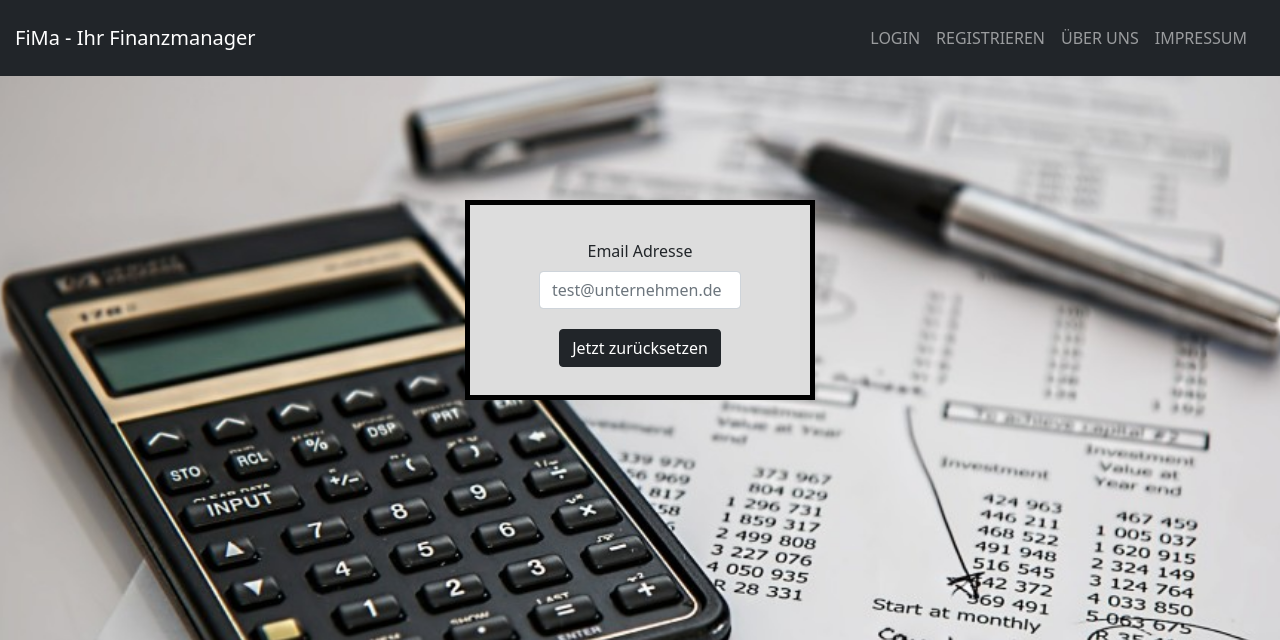
After one commit to FevziG66/Wahlprojekt, a Django app: page /forgotPassword/ in a window 1280 px wide. The commit adds this page. Shown: the top 640 px of the page. Run offline with Django 3.2, Linux system fonts and the light colour scheme; some libraries are stand-ins or nearby versions.

Commit message:
Neue Fenster + Designänderungen

```diff
--- a/start/templates/start/base.html
+++ b/start/templates/start/base.html
@@ -60,6 +60,18 @@
                 height: 350px;
             }
 
+            .forgotPassword {
+                margin-top: 200px;
+	            margin-left: auto;
+	            margin-right: auto;
+	            margin-bottom: 100px;
+                border: 5px solid black;
+                background-color: #ddd;
+                padding: 30px;
+                width: 350px;
+                height: 200px;
+            }
+
             #registerFirstName, #registerSecondName, #registerEmail, #registerPassword, #registerCompanyName{
 	            height: 35px;
 	            margin: 0 auto 20px auto;
--- /dev/null
+++ b/start/templates/start/forgotPassword.html
@@ -0,0 +1,17 @@
+{% extends "start/base.html"%}
+{%load static%}
+
+{% block hauptinhalt %}
+<center>
+    <div class="forgotPassword">
+      <form>
+        <div class="col-9 shadow-none p-1 mb-2t rounded">
+          <label class="form-label">Email Adresse</label>
+          <input type="email" class="form-control" placeholder="test@unternehmen.de">
+        </div>
+      <p></p>
+      <a type="text" class="btn btn-dark" href="{% url 'start:resetPassword'%}">Jetzt zurücksetzen</a>
+    </form>
+    </div>
+  </center>
+{% endblock hauptinhalt %}
--- a/start/templates/start/login.html
+++ b/start/templates/start/login.html
@@ -15,6 +15,7 @@
       </div class="col-3">
       <p></p>
       <button type="submit" class="btn btn-dark" >Anmelden</button>
+      <a href="{% url 'start:forgotPassword'%}">Passwort vergessen?</a>
       <p></p>
 
       <a type="text" class="btn btn-dark" href="{% url 'start:register'%}">Noch kein Konto? Hier registieren</a>
--- a/start/urls.py
+++ b/start/urls.py
@@ -4,11 +4,13 @@ from . import views
 app_name = 'start'
 urlpatterns = [
     #User ruft den Pfad auf, der im ersten Parameter steht
-    #danach wird die "index View" geladen, die in der Datei Views.py steht
+    #danach wird View im 2.Parameter geladen, die in der Datei Views.py steht
     #Die Index View gibt unsere main.html Datei zurück
     #Name ist das, was im Browser angezeigt wird unter Pfad
     path('', views.aboutUs, name='aboutUs'),
     path('register/', views.register, name='register'),
     path('login/', views.login, name='login'),
     path('impressum/', views.impressum, name='impressum'),
+    path('forgotPassword/', views.forgotPassword, name='forgotPassword'),
+    path('resetPassword/', views.resetPassword, name='resetPassword'),
 ]
--- a/start/views.py
+++ b/start/views.py
@@ -17,3 +17,11 @@ def aboutUs(request):
 def impressum(request):
     context = {"title": "Impressum"}
     return render(request, 'start/impressum.html',context)
+
+def forgotPassword(request):
+    context = {"title": "Passwort vergessen"}
+    return render(request, 'start/forgotPassword.html',context)
+
+def resetPassword(request):
+    context = {"title": "Passwort zurücksetzen"}
+    return render(request, 'start/resetPassword.html',context)
```
Also changed, not shown: start/templates/start/resetPassword.html (added, +21 -0 lines).
